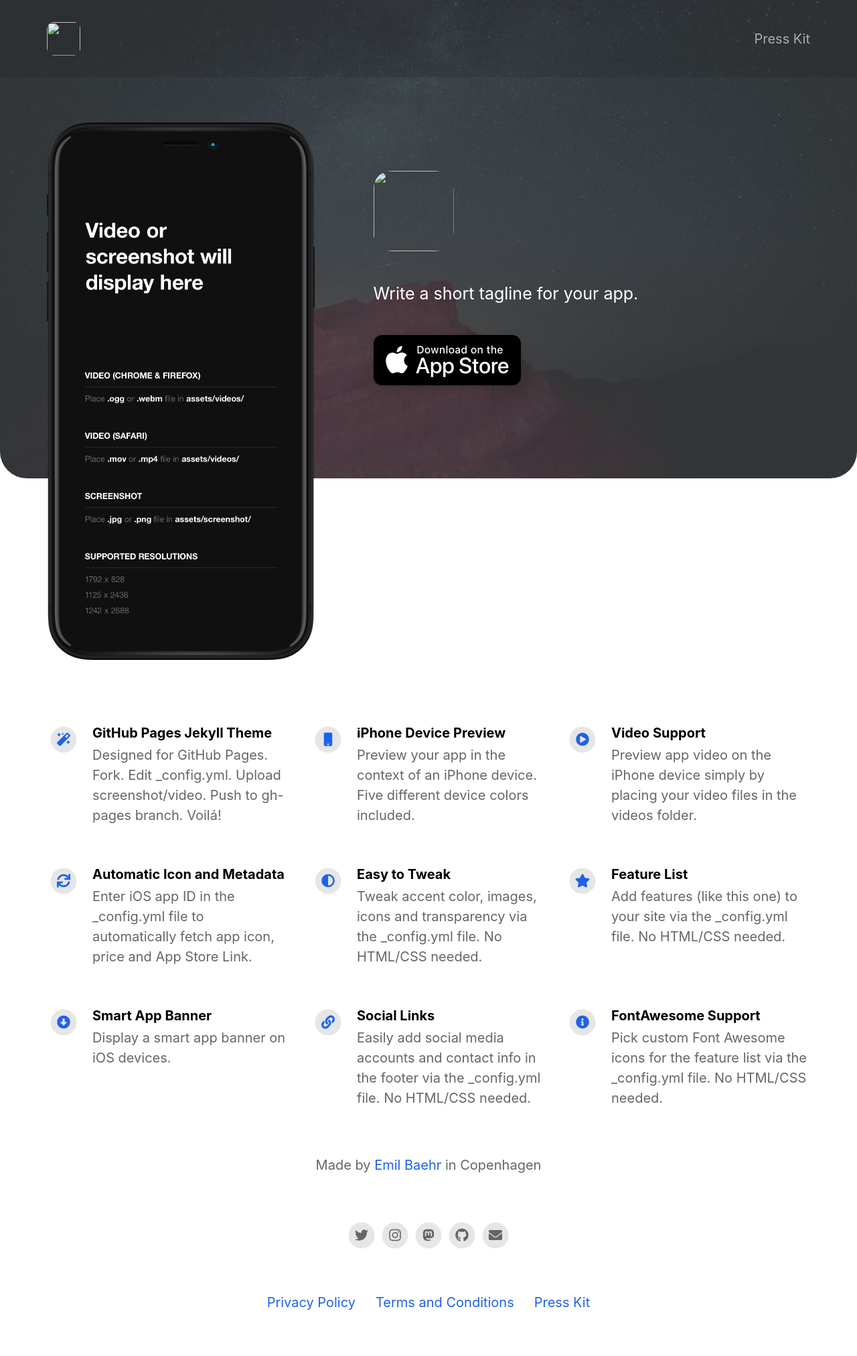
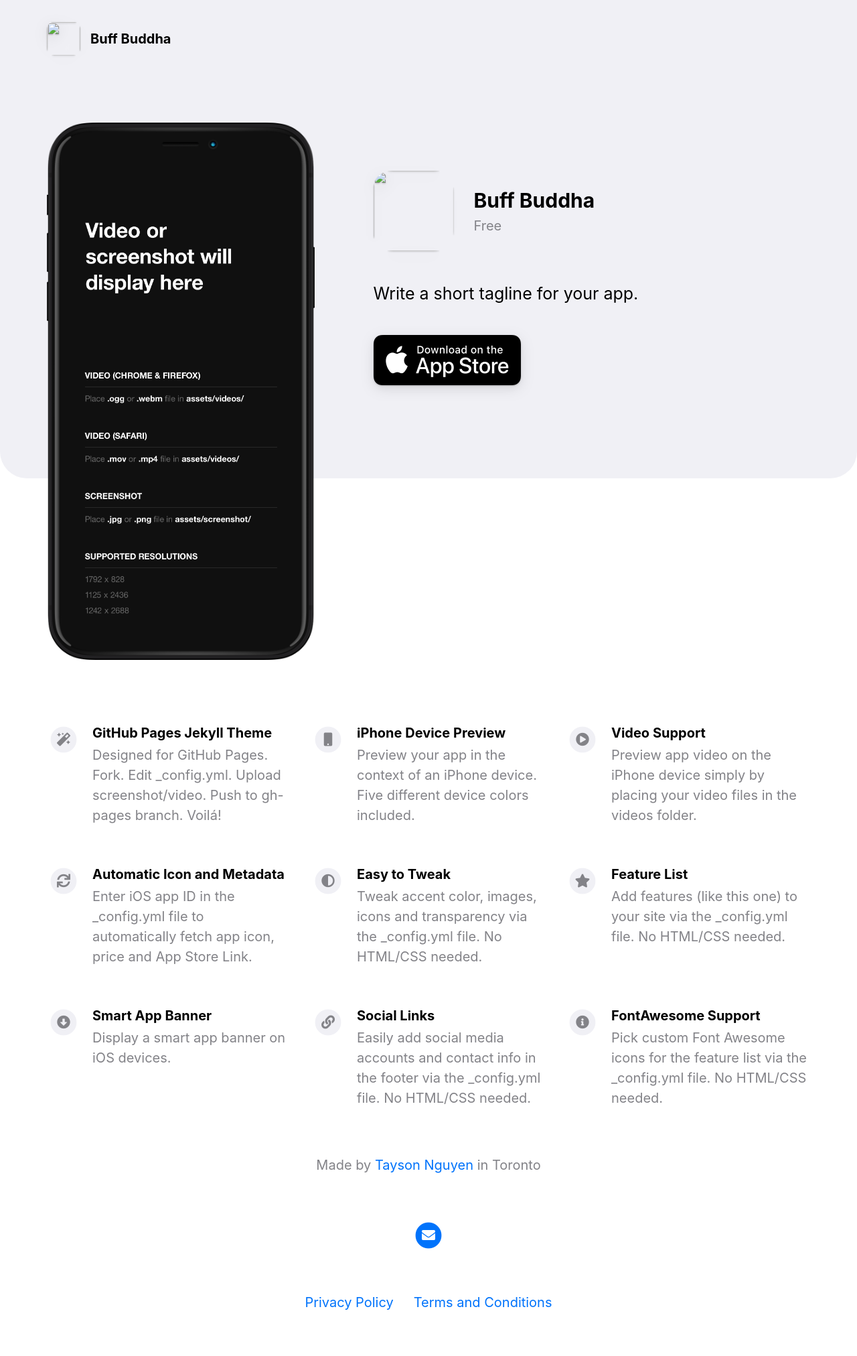
Before and after one commit to tayson/buffbuddha.com, a Jekyll site: the page built from index.html, in a window 1280 px wide. Shown: the whole page at 67% size. Built offline with Jekyll 4.4.1, drawn with Linux system fonts in a browser that asks for light colours; nearby versions of some CDN libraries.

Commit message:
update config

```diff
--- a/_config.yml
+++ b/_config.yml
@@ -1,18 +1,18 @@
 #page title
-page_title                                :                                           # Automatically populates with app name if not set and if iOS app ID is set. Otherwise enter manually.
+page_title                                : Buff Buddha                               # Automatically populates with app name if not set and if iOS app ID is set. Otherwise enter manually.
 
 # App Info
-ios_app_id                                : 1234793120                                # Required. Enter iOS app ID to automatically populate name, price and icons (e.g. 718043190).
+ios_app_id                                : 1621616843                                # Required. Enter iOS app ID to automatically populate name, price and icons (e.g. 718043190).
 ios_app_country                           : us                                        # Required outside USA. Enter 2 letter country code as in https://en.wikipedia.org/wiki/ISO_3166-1_alpha-2
 
 appstore_link                             :                                           # Automatically populates if not set and if iOS app ID is set. Otherwise enter manually.
 playstore_link                            :                                           # Enter Google Play Store URL.
-presskit_download_link                    : https://emilbaehr.com                                          # Enter a link to downloadable file or (e.g. public Dropbox link to a .zip file).
+presskit_download_link                    :                                           # Enter a link to downloadable file or (e.g. public Dropbox link to a .zip file).
                                                                                       # Or upload your press kit file to assets and set path accordingly (e.g. "assets/your_press_kit.zip").
 
 app_icon                                  : # assets/appicon.png                      # Automatically populates if not set and if iOS app ID is set.  Otherwise enter path to icon file manually.
-app_name                                  :                                           # Automatically populates if not set and if iOS app ID is set.  Otherwise enter manually.
-app_price                                 :                                           # Automatically populates if not set and if iOS app ID is set.  Otherwise enter manually.
+app_name                                  : Buff Buddha                               # Automatically populates if not set and if iOS app ID is set.  Otherwise enter manually.
+app_price                                 : Free                                      # Automatically populates if not set and if iOS app ID is set.  Otherwise enter manually.
 app_description                           : Write a short tagline for your app.
 
 enable_smart_app_banner                   : true                                      # Set to true to show a smart app banner at top of page on mobile devices.
@@ -20,16 +20,16 @@ enable_smart_app_banner                   : true
 
 
 # Information About Yourself
-your_name                                 : Emil Baehr
-your_link                                 : https://emilbaehr.com
-your_city                                 : Copenhagen
-email_address                             : emil.baehr@gmail.com
+your_name                                 : Tayson Nguyen
+your_link                                 : https://tayson.dev
+your_city                                 : Toronto
+email_address                             : info@buffbuddha.com
 facebook_username                         :
-instagram_username                        : ebaehr
-twitter_username                          : ebaehr
-github_username                           : emilbaehr
+instagram_username                        :
+twitter_username                          :
+github_username                           :
 youtube_username                          :
-mastodon_link                             : https://mastodon.social/@ebaehr
+mastodon_link                             :
 
 
 
@@ -79,34 +79,34 @@ features                                  :
 
 
 # Theme Settings
-topbar_color                              : "#000000"
-topbar_transparency                       : 0.1
-topbar_title_color                        : "#ffffff"
+topbar_color                              : "#f0f0f5"
+topbar_transparency                       : 1.0
+topbar_title_color                        : "#000000"
 
-cover_image                               : assets/headerimage.png                    # Replace with alternative image path or image URL.
-cover_overlay_color                       : "#363b3d"
-cover_overlay_transparency                : 0.8
+cover_image                               :                                           # Replace with alternative image path or image URL.
+cover_overlay_color                       : "#f0f0f5"
+cover_overlay_transparency                : 1.0
 
 device_color                              : black                                     # Set to: blue, black, yellow, coral or white.
 
 body_background_color                     : "#ffffff"
 
-link_color                                : "#1d63ea"
+link_color                                : "#0073fb"
 
-app_title_color                           : "#ffffff"
-app_price_color                           : "#ffffff"
-app_description_color                     : "#ffffff"
+app_title_color                           : "#000000"
+app_price_color                           : "#838388"
+app_description_color                     : "#000000"
 
 feature_title_color                       : "#000000"
-feature_text_color                        : "#666666"
+feature_text_color                        : "#838388"
 
-feature_icons_foreground_color            : "#1d63ea"
-feature_icons_background_color            : "#e6e6e6"
+feature_icons_foreground_color            : "#838388"
+feature_icons_background_color            : "#f0f0f5"
 
-social_icons_foreground_color             : "#666666"
-social_icons_background_color             : "#e6e6e6"
+social_icons_foreground_color             : "#ffffff"
+social_icons_background_color             : "#0073fb"
 
-footer_text_color                         : "#666666"
+footer_text_color                         : "#838388"
 
 
 
```
